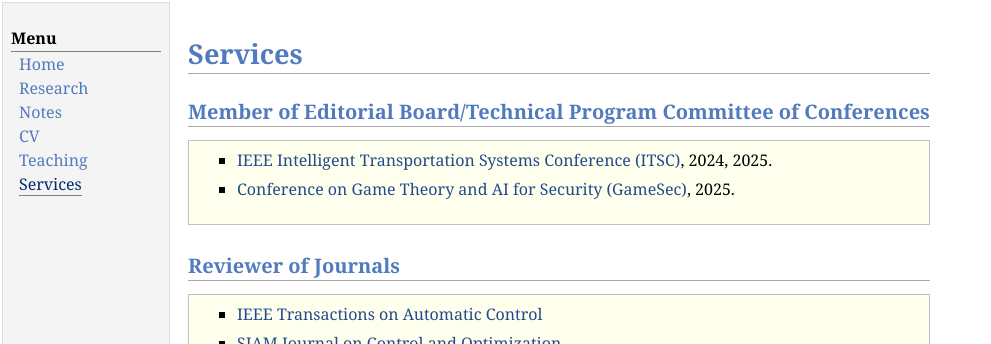
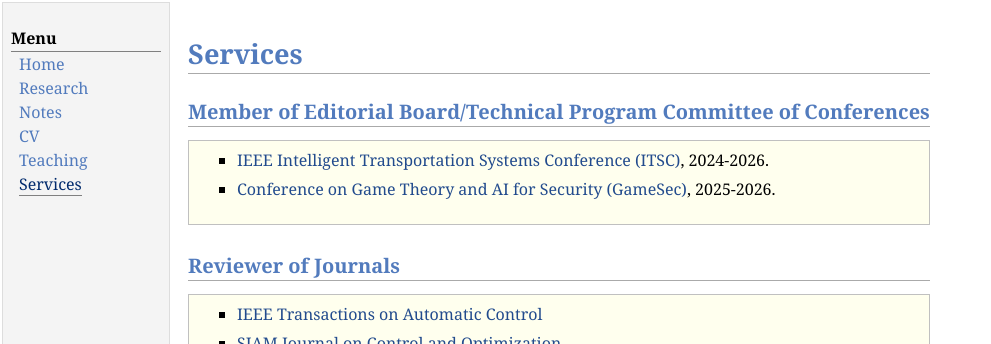
Before and after one commit to yuchaotaigu/yuchaotaigu.github.io, a Jekyll site: the page services.html, which Jekyll copies as it is, in a window 1280 px wide. Shown: the top 344 px of the page, without its empty margins (0-991 px from the left). Built offline with Jekyll 4.4.1, drawn with Linux system fonts in a browser that asks for light colours; comment, search, counter and statistics services are not loaded.

Commit message:
Update conference years in services.html

```diff
--- a/services.html
+++ b/services.html
@@ -27,9 +27,9 @@
 <div class="infoblock">
 <div class="blockcontent">
 <ul>
-<li><p><a href="https://ieee-itss.org/conf/itsc/">IEEE Intelligent Transportation Systems Conference (ITSC)</a>, 2024, 2025.  </br> </p>
+<li><p><a href="https://ieee-itss.org/conf/itsc/">IEEE Intelligent Transportation Systems Conference (ITSC)</a>, 2024-2026.  </br> </p>
 </li>
-<li><p><a href="https://www.gamesec-conf.org/index.php">Conference on Game Theory and AI for Security (GameSec)</a>, 2025.  </br> </p>
+<li><p><a href="https://www.gamesec-conf.org/index.php">Conference on Game Theory and AI for Security (GameSec)</a>, 2025-2026.  </br> </p>
 </li>
 </div></div>
 
```
